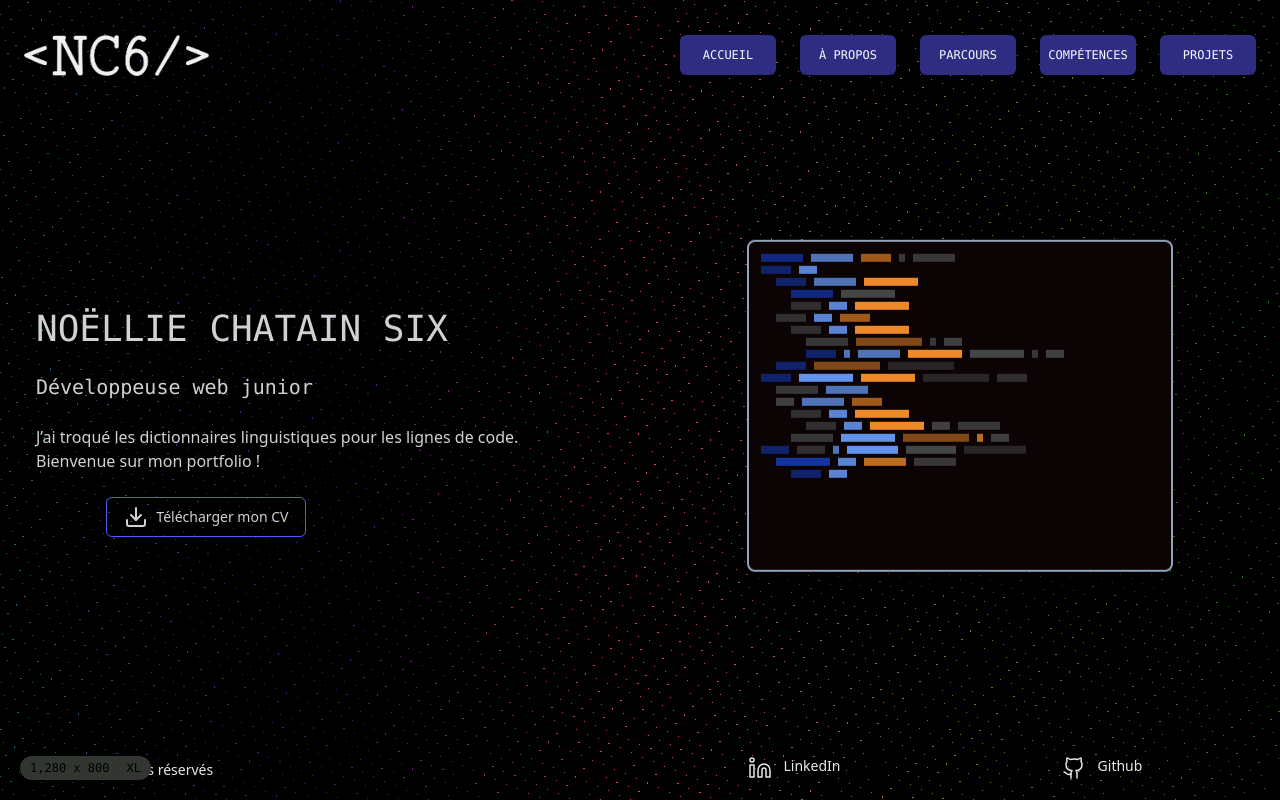
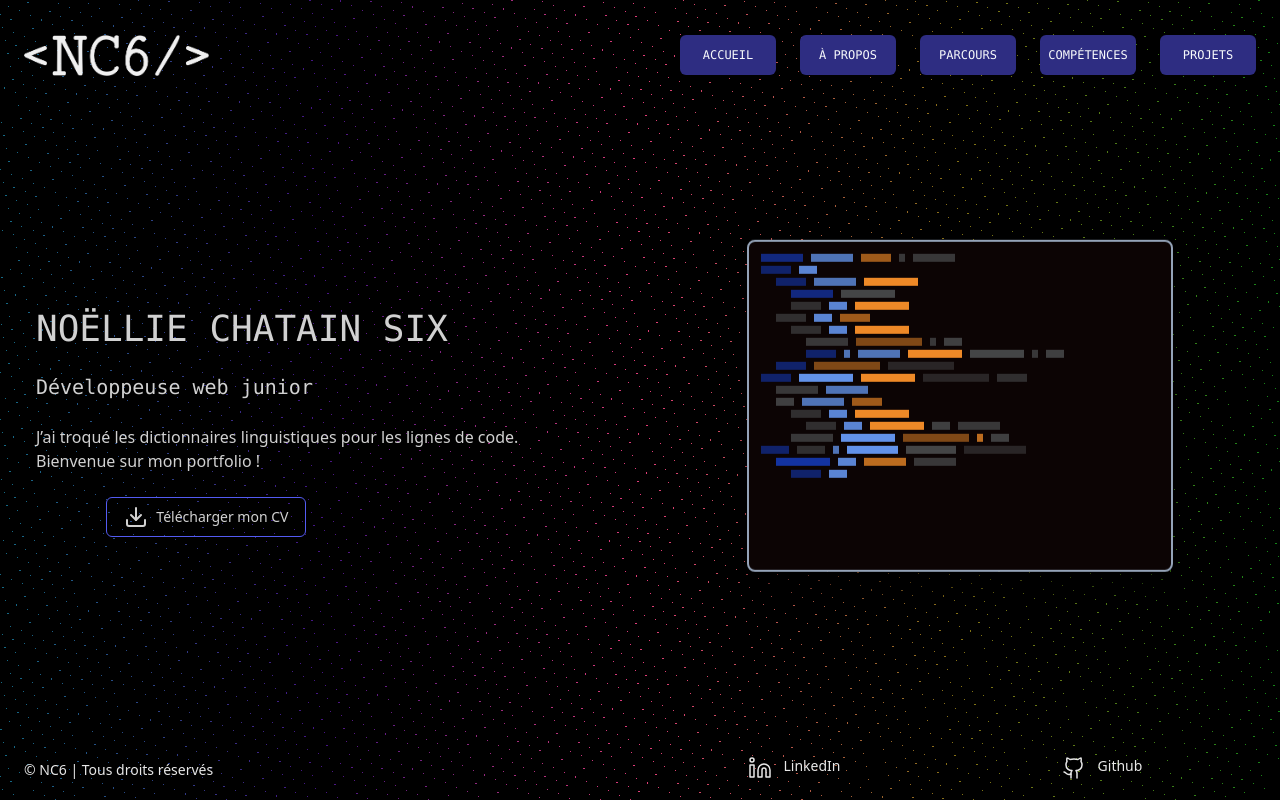
Before and after one commit to NollieChtn6/Portfolio, a React (Vite) app: page / in a window 1280 px wide. Built offline with nearby package versions, Linux system fonts and the light colour scheme.

Commit message:
hide devComponent

```diff
--- a/src/App.tsx
+++ b/src/App.tsx
@@ -2,7 +2,7 @@ import { Outlet } from 'react-router';
 
 import Header from './components/header/Header';
 import Footer from './components/footer/Footer';
-import ScreenSize from './components/devComponent/ScreenSize';
+// import ScreenSize from './components/devComponent/ScreenSize';
 
 function App() {
   return (
@@ -10,7 +10,7 @@ function App() {
       <Header />
       <Outlet />
       <Footer />
-      <ScreenSize />
+      {/* <ScreenSize /> */}
     </div>
   );
 }
```
